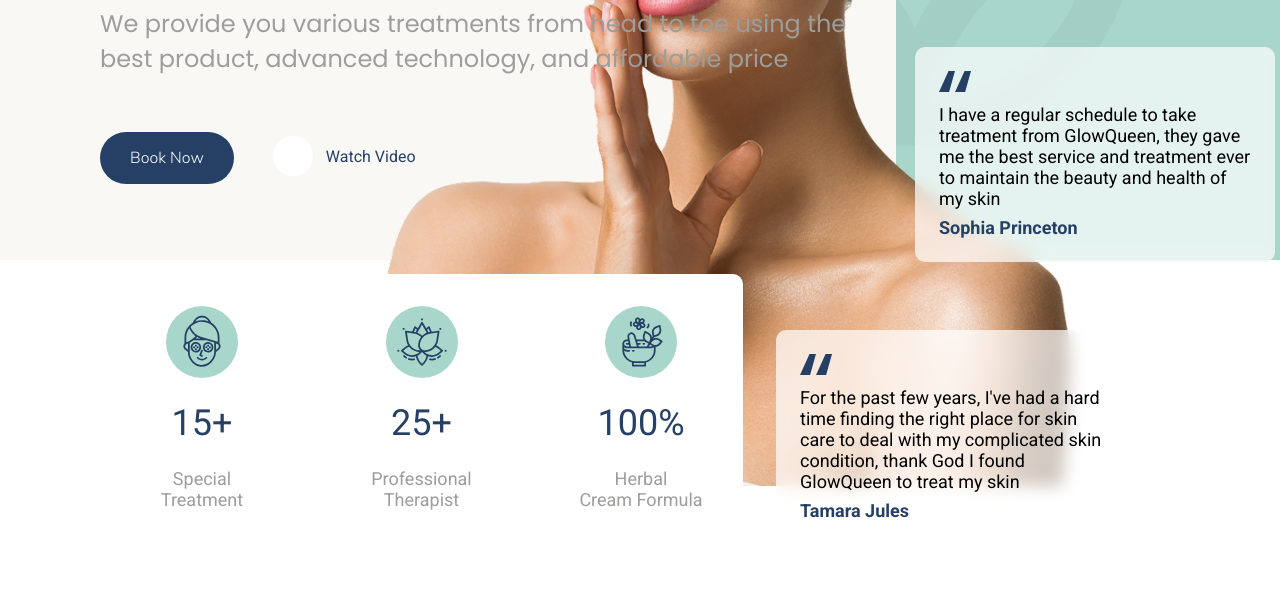
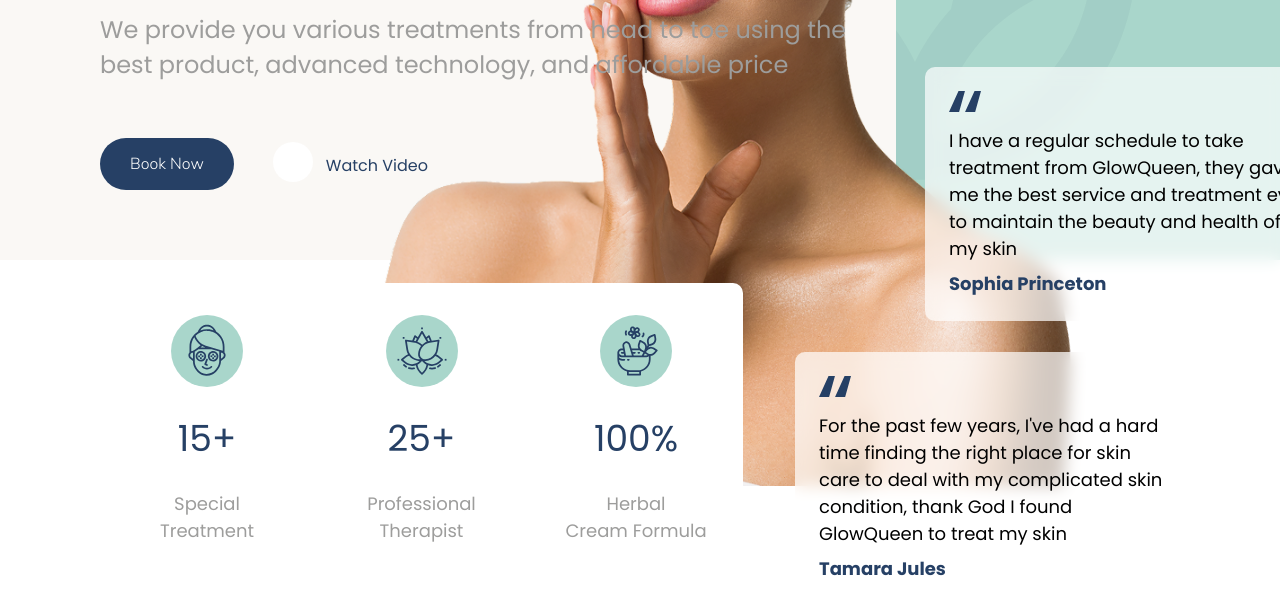
Before and after one commit to everdejesushernandezmoscote-dev/proyecto1, a website built with Vite: page index.html in a window 1280 px wide. Shown: the part 380-986 px from the top of the page. Before the commit the page ends 925 px from the top, so only its background shows below. Built offline with nearby package versions, Linux system fonts and the light colour scheme; files whose address does not match are found by name.

Commit message:
corrigiendo errores de estilos

```diff
--- a/sass/abstracts/_mixins.scss
+++ b/sass/abstracts/_mixins.scss
@@ -64,7 +64,8 @@
   display: inline-block;
   padding: 15px 22px;
   color: $blue;
-  font-weight: 100;
+  font-family: $poppins-font;
+  font-weight: 400;
   &:hover{
     color: $green;
   }
--- a/sass/abstracts/_variables.scss
+++ b/sass/abstracts/_variables.scss
@@ -1,5 +1,4 @@
 //fuentes
-$roboto-font: 'Roboto', sans-serif;
 $poppins-font: "Poppins", sans-serif;
 $Nunito-font: "Nunito Sans", sans-serif;
 
--- a/sass/layout/_data.scss
+++ b/sass/layout/_data.scss
@@ -2,6 +2,7 @@
     position: relative;
     display: flex;
     gap: 100px;
+    font-family: $poppins-font;
 }
 
 .data__info{
@@ -18,7 +19,7 @@
         flex-direction: column;
         align-items: center;
         gap: 24px;
-        max-width: 140px;
+        max-width: 150px;
         &-number{
             font-weight: 400;
             color: $blue;
@@ -30,7 +31,7 @@
             flex-wrap: wrap;
             color: $gray;
             font-size: 18px;
-            font-weight: 200;
+            font-weight: 400;
             justify-content: center;
 
 
@@ -41,23 +42,23 @@
 .data__coments{
     &-1{
         display: inline-block;
-        width: 405;
-        height: 247;
         padding: 24px;
         border-radius: 10px;
-        max-width: 360px;
+        max-width: 405px;
         background-color: rgba(255, 255, 255, 0.70);
         backdrop-filter: blur(8px);
         font-size: 18px;
         position: absolute;
-        bottom: 280px;
-        right: -95px;
+        bottom: 255px;
+        right: -150px;
         z-index: 2;
         img{
             margin-bottom: 8px;
         }
         &-text{
-            max-width: 316px;
+            font-family: $poppins-font;
+            font-size: 18px;
+            max-width: 357px;
             margin-bottom: 8px;
         }
         &-author{
@@ -67,8 +68,6 @@
     }
     &-2{
         display: inline-block;
-        width: 405;
-        height: 247;
         padding: 24px;
         border-radius: 10px;
         max-width: 450px;
@@ -76,14 +75,10 @@
         backdrop-filter: blur(8px);
         font-size: 18px;
         position: absolute;
-        bottom: -3px;
-        right: 40px;
+        bottom: -30px;
+        right: -20px;
         z-index: 3;
         img{
-            margin-bottom: 8px;
-        }
-        &-text{
-            max-width: 316px;
             margin-bottom: 8px;
         }
         &-author{
--- a/sass/layout/_header.scss
+++ b/sass/layout/_header.scss
@@ -17,7 +17,7 @@
         }
         .vector{
             position: absolute;
-            left: 533px;
+            left: 560px;
             top: 11px;
             padding: 3px;
             &:hover{
@@ -45,6 +45,7 @@
             align-items: center;
             gap: 10px;
             .link{
+                font-family: $poppins-font;
                 color: $blue;
                 display: inline-block;
                 padding: 15px 30px;
--- a/sass/themes/_default.scss
+++ b/sass/themes/_default.scss
@@ -1,6 +1,4 @@
-html * {
-    font-family: $roboto-font;
-}
+
 
 body {
     overflow-x: hidden;
--- a/sass/vendors/_vendors.scss
+++ b/sass/vendors/_vendors.scss
@@ -1,2 +1,2 @@
 // import roboto font
-@import url(https://fonts.googleapis.com/css?family=Roboto:400,700);
+@import url('https://fonts.googleapis.com/css2?family=Poppins:ital,wght@0,100;0,200;0,300;0,400;0,500;0,600;0,700;0,800;0,900;1,100;1,200;1,300;1,400;1,500;1,600;1,700;1,800;1,900&display=swap');
```
Also changed, not shown: css/style.css, 1 other file.
